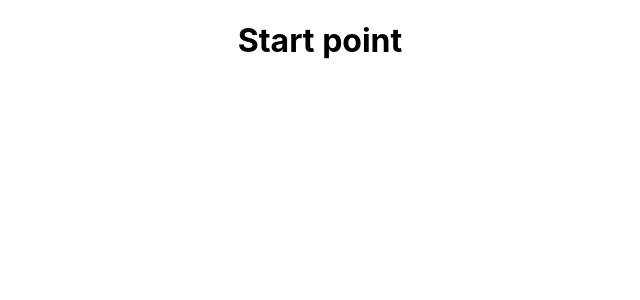
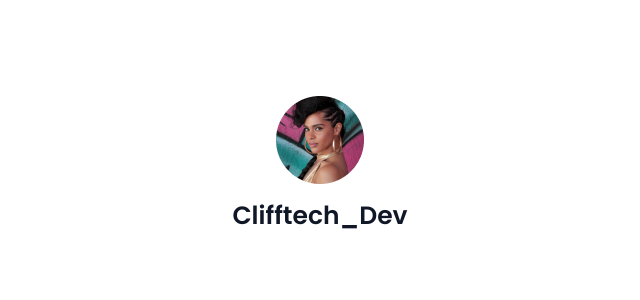
Before and after one commit to Clifftech123/Inernship_task, a React (Create React App) app: page / in a window 1280 px wide. Shown: the top 300 px of the page, without its empty margins (320-960 px from the left). Built offline with nearby package versions, Linux system fonts and the light colour scheme.

Commit message:
I modified the App.js file to render the task content

```diff
--- a/src/App.js
+++ b/src/App.js
@@ -1,10 +1,11 @@
 
 import './App.css';
+import TaskOne from './Component/TaskOne';
 
 function App() {
   return (
     <div className="App">
-     <h1>Start point  </h1>
+       <TaskOne/>
     </div>
   );
 }
```
